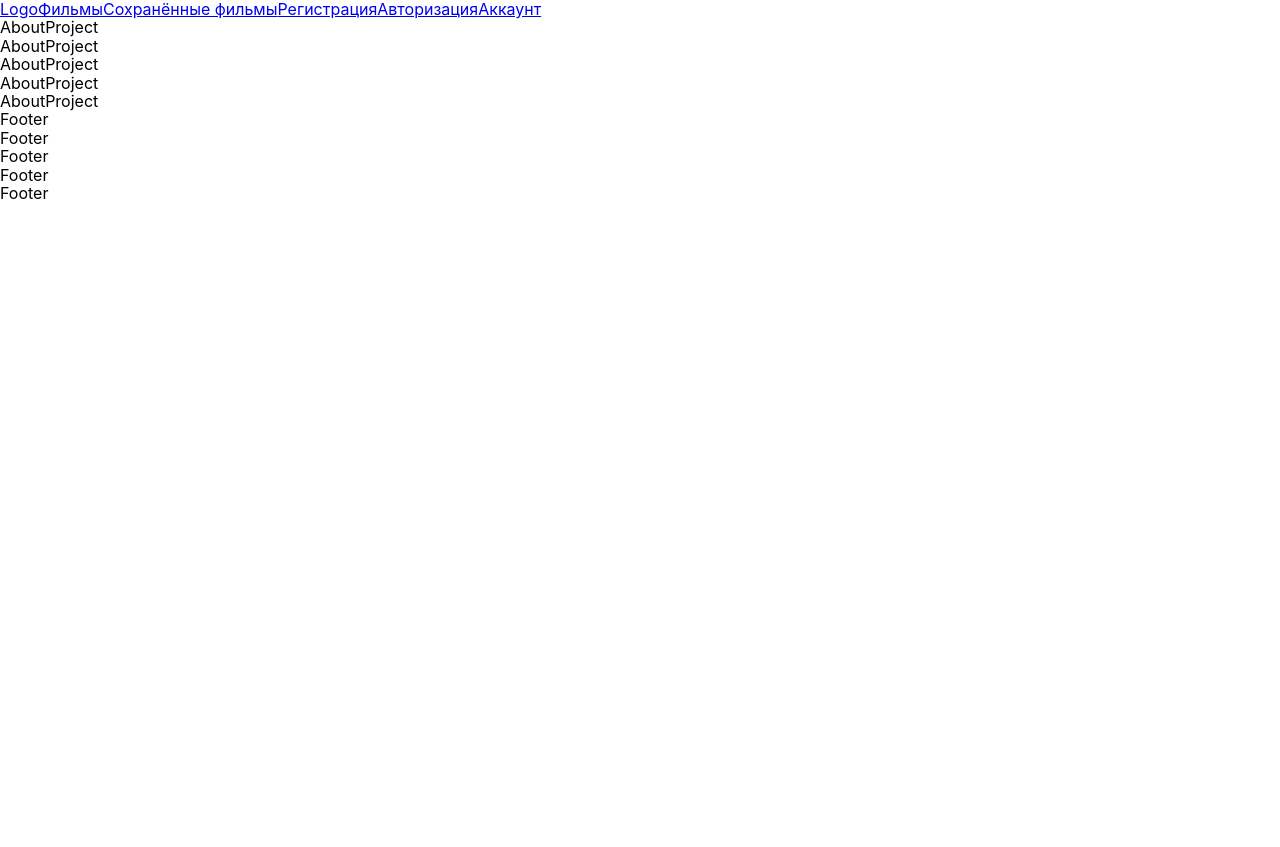
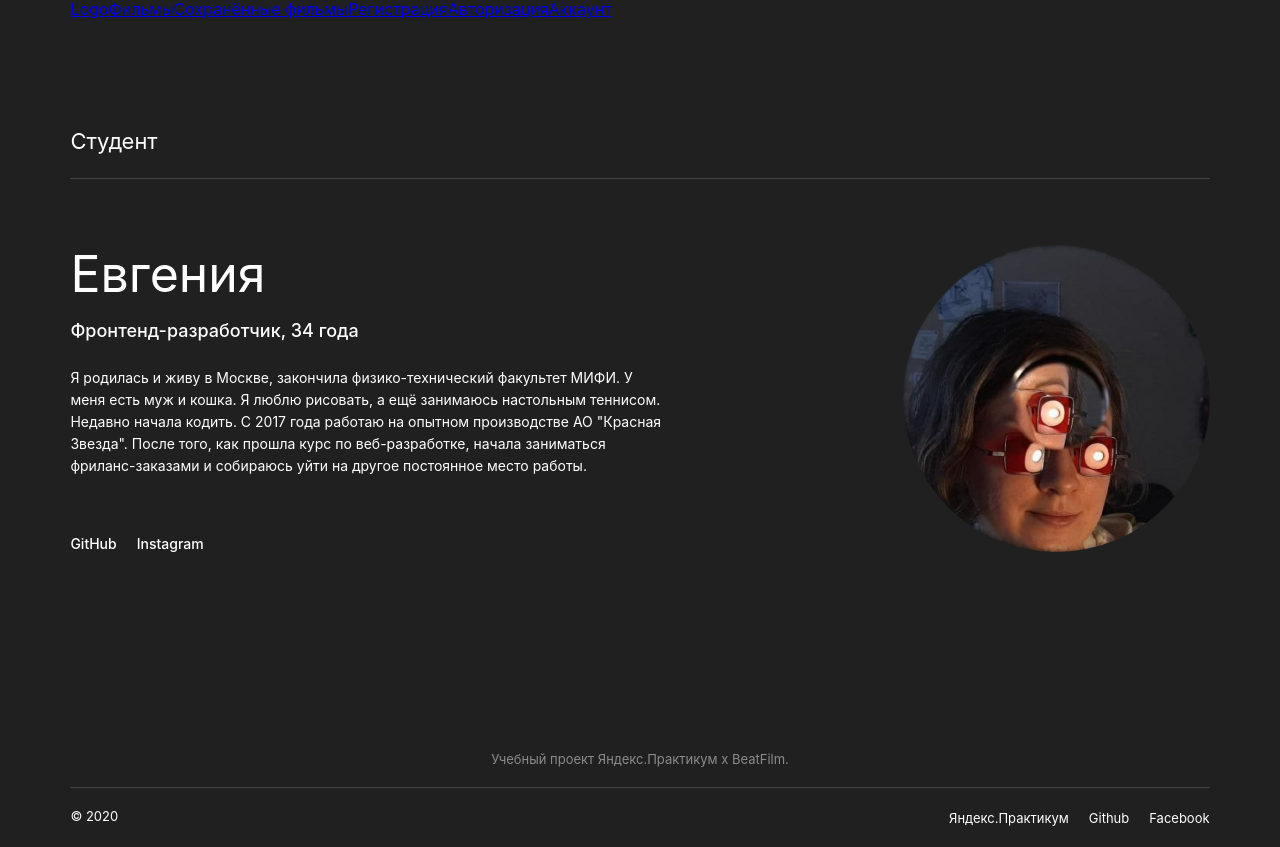
Before and after one commit to beagle-elgaeb/edu-movies-explorer-frontend, a React (Create React App) app: page / in a window 1280 px wide. Before the commit the page ends 800 px from the top, so only its background shows below. Built offline with nearby package versions, Linux system fonts and the light colour scheme.

Commit message:
ДП-2. Вёрстка: - Footer; - AboutMe.

```diff
--- a/package.json
+++ b/package.json
@@ -3,6 +3,8 @@
   "version": "0.1.0",
   "private": true,
   "dependencies": {
+    "@emotion/react": "^11.6.0",
+    "@emotion/styled": "^11.6.0",
     "@fontsource/inter": "^4.5.1",
     "@testing-library/jest-dom": "^5.11.4",
     "@testing-library/react": "^11.1.0",
--- a/src/components/AboutMe/AboutMe.tsx
+++ b/src/components/AboutMe/AboutMe.tsx
@@ -1,15 +1,186 @@
+import styled from "@emotion/styled/macro";
+import photoMe from "../../images/photo-me.jpg";
 import "./AboutMe.css";
 
 function AboutMe() {
   return (
-    <>
-      <div className="App">fdsafs</div>
-      <div className="App">fdsafs</div>
-      <div className="App">fdsafs</div>
-      <div className="App">fdsafs</div>
-      <div className="App">fdsafs</div>
-    </>
+    <AboutMeContainer>
+      <Title className="App">Студент</Title>
+      <AboutAndPhoto>
+        <PhotoBefore src={photoMe}></PhotoBefore>
+        <About>
+          <div>
+            <Name>Евгения</Name>
+            <Description>Фронтенд-разработчик, 34 года</Description>
+            <Text>
+              Я родилась и живу в Москве, закончила физико-технический факультет
+              МИФИ. У меня есть муж и кошка. Я люблю рисовать, а ещё занимаюсь
+              настольным теннисом. Недавно начала кодить. С 2017 года работаю на
+              опытном производстве АО "Красная Звезда". После того, как прошла
+              курс по веб-разработке, начала заниматься фриланс-заказами и
+              собираюсь уйти на другое постоянное место работы.
+            </Text>
+          </div>
+          <Social>
+            <Link>GitHub</Link>
+            <Link>Instagram</Link>
+          </Social>
+        </About>
+        <PhotoAfter src={photoMe}></PhotoAfter>
+      </AboutAndPhoto>
+    </AboutMeContainer>
   );
 }
 
 export default AboutMe;
+
+const AboutMeContainer = styled.div`
+  width: 100%;
+  background: #202020;
+  margin: 0 auto;
+  padding: 0 0 20px;
+`;
+
+const Title = styled.h2`
+  font-size: 22px;
+  line-height: 27px;
+  font-weight: 400;
+  text-align: left;
+  color: #ffffff;
+  margin: 110px 0 23px;
+
+  @media (max-width: 900px) {
+    margin: 90px 0 23px;
+  }
+
+  @media (max-width: 400px) {
+    font-size: 18px;
+    line-height: 22px;
+    margin: 70px 0 28px;
+  }
+`;
+
+const AboutAndPhoto = styled.div`
+  display: flex;
+  justify-content: space-between;
+  border-top: 1px solid #424242;
+  margin: 0 0 100px 0;
+  padding: 66px 0 0 0;
+
+  @media (max-width: 700px) {
+    flex-direction: column;
+    margin: 0 0 0 0;
+  }
+`;
+
+const About = styled.div`
+  width: 600px;
+  display: flex;
+  flex-direction: column;
+  justify-content: space-between;
+
+  @media (max-width: 900px) {
+    width: 364px;
+  }
+
+  @media (max-width: 700px) {
+    width: 100%;
+  }
+`;
+
+const Name = styled.h1`
+  font-size: 50px;
+  line-height: 58px;
+  font-weight: 400;
+  color: #ffffff;
+  margin: 0 0 18px 0;
+
+  @media (max-width: 900px) {
+    font-size: 40px;
+    line-height: 48px;
+    margin: 0 0 16px 0;
+  }
+
+  @media (max-width: 400px) {
+    font-size: 30px;
+    line-height: 36px;
+    margin: 0 0 20px 0;
+  }
+`;
+
+const Description = styled.p`
+  font-size: 18px;
+  line-height: 20px;
+  font-weight: 500;
+  color: #ffffff;
+  margin: 0 0 26px 0;
+
+  @media (max-width: 900px) {
+    font-size: 12px;
+    line-height: 18px;
+    margin: 0 0 20px 0;
+  }
+
+  @media (max-width: 400px) {
+    font-size: 11px;
+    line-height: 16px;
+  }
+`;
+
+const Text = styled.p`
+  font-size: 14px;
+  line-height: 22px;
+  font-weight: 400;
+  color: #ffffff;
+
+  @media (max-width: 900px) {
+    font-size: 12px;
+    line-height: 18px;
+  }
+
+  @media (max-width: 700px) {
+    margin: 0 0 40px 0;
+  }
+
+  @media (max-width: 400px) {
+    font-size: 11px;
+    line-height: 16px;
+    margin: 0 0 40px 0;
+  }
+`;
+
+const Social = styled.div`
+  display: flex;
+`;
+
+const Link = styled.a`
+  font-size: 14px;
+  line-height: 17px;
+  font-weight: 500;
+  color: #ffffff;
+  margin: 0 20px 0 0;
+`;
+
+const PhotoBefore = styled.img`
+  display: none;
+
+  @media (max-width: 700px) {
+    display: block;
+    height: 100%;
+    width: 100%;
+    max-width: 307px;
+    border-radius: 99em;
+    margin: 0 auto 40px;
+  }
+`;
+
+const PhotoAfter = styled.img`
+  height: 307px;
+  width: 307px;
+  border-radius: 99em;
+  margin: 0 0 0 20px;
+
+  @media (max-width: 700px) {
+    display: none;
+  }
+`;
--- a/src/components/AboutProject/AboutProject.tsx
+++ b/src/components/AboutProject/AboutProject.tsx
@@ -1,13 +1,10 @@
+import AboutMe from "../AboutMe/AboutMe";
 import "./AboutProject.css";
 
 function AboutProject() {
   return (
     <>
-      <div className="App">AboutProject</div>
-      <div className="App">AboutProject</div>
-      <div className="App">AboutProject</div>
-      <div className="App">AboutProject</div>
-      <div className="App">AboutProject</div>
+      <AboutMe />
     </>
   );
 }
--- a/src/components/App/App.tsx
+++ b/src/components/App/App.tsx
@@ -1,3 +1,4 @@
+import styled from "@emotion/styled";
 import { Route, Routes } from "react-router-dom";
 import AboutProject from "../AboutProject/AboutProject";
 import Footer from "../Footer/Footer";
@@ -11,8 +12,8 @@ import "./App.css";
 
 function App() {
   return (
-    <div>
-      <div>
+    <Body>
+      <BodyContainer>
         <Header />
         <main>
           <Routes>
@@ -38,9 +39,31 @@ function App() {
           </Routes>
         </main>
         <Footer />
-      </div>
-    </div>
+      </BodyContainer>
+    </Body>
   );
 }
 
 export default App;
+
+const Body = styled.div`
+  width: 100%;
+  max-width: 1280px;
+  min-width: 320px;
+  background: #202020;
+  margin: 0 auto;
+  box-shadow: 0 0 10px 1px #000000;
+`;
+
+const BodyContainer = styled.div`
+  width: 89%;
+  margin: 0 auto;
+
+  @media (max-width: 900px) {
+    width: 92%;
+  }
+
+  @media (max-width: 400px) {
+    width: 94%;
+  }
+`;
--- a/src/components/Footer/Footer.tsx
+++ b/src/components/Footer/Footer.tsx
@@ -1,15 +1,101 @@
+import styled from "@emotion/styled";
 import "./Footer.css";
 
 function Footer() {
   return (
-    <>
-      <div className="App">Footer</div>
-      <div className="App">Footer</div>
-      <div className="App">Footer</div>
-      <div className="App">Footer</div>
-      <div className="App">Footer</div>
-    </>
+    <FooterContainer>
+      <Title>Учебный проект Яндекс.Практикум х BeatFilm.</Title>
+      <LinksAndYear>
+        <Year>© 2020</Year>
+        <Links>
+          <Link>Яндекс.Практикум</Link>
+          <Link>Github</Link>
+          <Link>Facebook</Link>
+        </Links>
+      </LinksAndYear>
+    </FooterContainer>
   );
 }
 
 export default Footer;
+
+const FooterContainer = styled.div`
+  width: 100%;
+  background: #202020;
+  margin: 0;
+  padding: 0 0 20px;
+
+  @media (max-width: 400px) {
+    position: relative;
+    padding: 0 0 55px;
+  }
+`;
+
+const Title = styled.h5`
+  width: 100%;
+  font-size: 13px;
+  line-height: 16px;
+  font-weight: 400;
+  text-align: center;
+  color: #8b8b8b;
+  margin: 79px auto 20px;
+
+  @media (max-width: 400px) {
+    font-size: 12px;
+    line-height: 15px;
+  }
+`;
+
+const LinksAndYear = styled.div`
+  width: 100%;
+  display: flex;
+  justify-content: space-between;
+  border-top: 1px solid #424242;
+  margin: 0;
+  padding: 20px 0 0;
+
+  @media (max-width: 400px) {
+    flex-direction: column;
+    padding: 18px 0 0;
+  }
+`;
+
+const Year = styled.p`
+  font-size: 13px;
+  line-height: 16px;
+  font-weight: 400;
+  text-align: center;
+  color: #ffffff;
+  margin: 0;
+
+  @media (max-width: 400px) {
+    width: 100%;
+    position: absolute;
+    bottom: 10px;
+    font-size: 12px;
+    line-height: 15px;
+    color: #8b8b8b;
+  }
+`;
+
+const Links = styled.div`
+  @media (max-width: 400px) {
+    display: flex;
+    flex-direction: column;
+  }
+`;
+
+const Link = styled.a`
+  font-size: 13px;
+  line-height: 16px;
+  font-weight: 400;
+  text-align: center;
+  color: #ffffff;
+  margin: 0 0 0 20px;
+
+  @media (max-width: 400px) {
+    font-size: 12px;
+    line-height: 15px;
+    margin: 12px 0 0 0;
+  }
+`;
--- a/src/index.css
+++ b/src/index.css
@@ -1,6 +1,11 @@
 body {
-  margin: 0;
+  background: #101010;
   font-family: -apple-system, BlinkMacSystemFont, "Inter", "Ubuntu", sans-serif;
   -webkit-font-smoothing: antialiased;
   -moz-osx-font-smoothing: grayscale;
+  margin: 0;
 }
+
+body::-webkit-scrollbar {
+  width: 0 !important;
+}
```
Also changed, not shown: src/images/photo-me.jpg (added), 1 other file (tests, documents, lock files or other folders).
